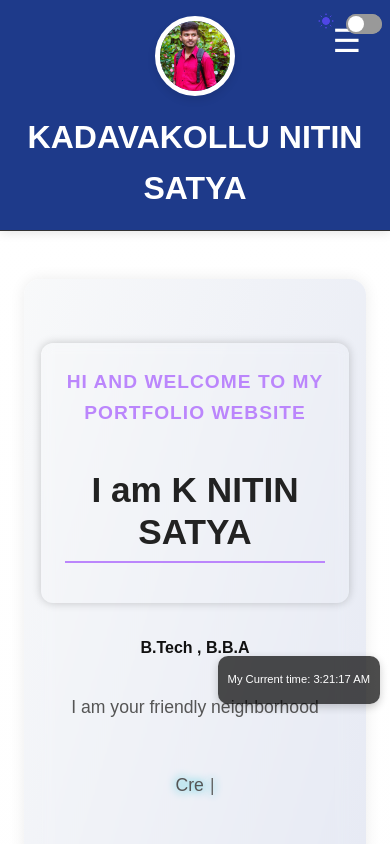
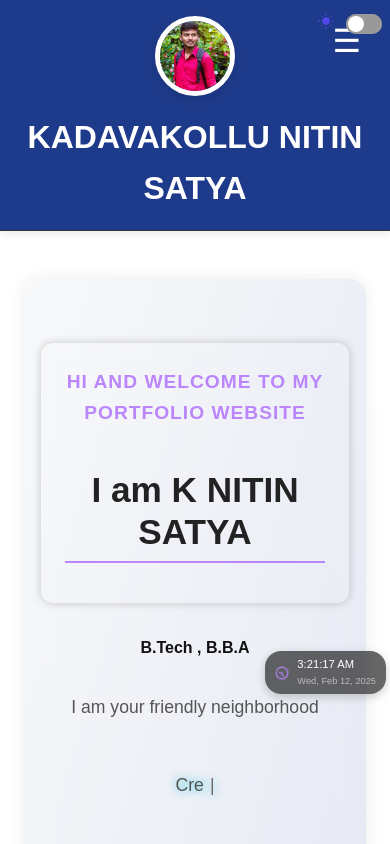
Before and after one commit to nitinsatya2520/portfolio, a React (Create React App) app: page /hero in a window 390 px wide. Shown: the top 844 px of the page. Built offline with nearby package versions, Linux system fonts and the light colour scheme; no server answers.

Commit message:
first commit

```diff
--- a/package.json
+++ b/package.json
@@ -11,6 +11,7 @@
     "axios": "^1.7.2",
     "emailjs-com": "^3.2.0",
     "framer-motion": "^12.19.2",
+    "lucide-react": "^0.525.0",
     "react": "^18.3.1",
     "react-dom": "^18.3.1",
     "react-icons": "^5.2.1",
--- a/src/components/Bar.css
+++ b/src/components/Bar.css
@@ -10,7 +10,6 @@
   align-items: flex-start;
   z-index: 1000;
   transition: background-color 0.3s ease;
-
   animation: slideInLeft 0.6s ease-out;
 }
 
@@ -79,15 +78,9 @@
   color: #34d399;
 }
 
-
-@media (max-width: 480px) {
+/* Hide on screens <= 768px */
+@media (max-width: 768px) {
   .bar {
-    display: none;
+    display: none !important;
   }
 }
-
-@media (max-with: 768px) {
-  .bar {
-    display: none;
-  }
-}
--- a/src/components/Preloader.css
+++ b/src/components/Preloader.css
@@ -1,4 +1,6 @@
-.preloader {
+/* src/components/Preloader.css */
+
+.preloader-container {
   position: fixed;
   top: 0;
   left: 0;
@@ -8,28 +10,34 @@
   display: flex;
   justify-content: center;
   align-items: center;
+  flex-wrap: wrap;
+  gap: 1.5rem;
   z-index: 9999;
-  animation: fadeOut 0.6s ease-out forwards;
-  animation-delay: 2s;
+  overflow: hidden;
+  animation: fadeOutContainer 0.5s ease-out 5.5s forwards;
 }
 
-.spinner {
-  width: 60px;
-  height: 60px;
-  border: 6px solid #ffffff30;
-  border-top: 6px solid #bb86fc; /* Accent color */
-  border-radius: 50%;
-  animation: spin 1s linear infinite;
+.zoom-text {
+  font-size: 2.5rem;
+  font-weight: bold;
+  color: #bb86fc;
+  animation: fadeZoom 0.5s ease-in-out;
 }
 
-/* Spin animation */
-@keyframes spin {
-  0% { transform: rotate(0deg); }
-  100% { transform: rotate(360deg); }
+/* Fade + Zoom Out */
+@keyframes fadeZoom {
+  0% {
+    opacity: 1;
+    transform: scale(1);
+  }
+  100% {
+    opacity: 0;
+    transform: scale(3);
+  }
 }
 
-/* Fade out animation */
-@keyframes fadeOut {
+/* Fade out full preloader */
+@keyframes fadeOutContainer {
   to {
     opacity: 0;
     visibility: hidden;
--- a/src/components/Preloader.js
+++ b/src/components/Preloader.js
@@ -1,11 +1,24 @@
 // src/components/Preloader.js
-import React from 'react';
+
+import React, { useEffect, useState } from 'react';
 import './Preloader.css';
 
+const tags = ["Nitin", "Satya", "Developer", "Designer", "Creator", "Engineer", "Techverra"];
+
 const Preloader = () => {
+  const [index, setIndex] = useState(0);
+
+  useEffect(() => {
+    const tagInterval = setInterval(() => {
+      setIndex(prev => (prev + 1) % tags.length);
+    }, 600); // Show each tag for 0.6s
+
+    return () => clearInterval(tagInterval);
+  }, []);
+
   return (
-    <div className="preloader">
-      <div className="spinner"></div>
+    <div className="preloader-container">
+      <div key={index} className="zoom-text">{tags[index]}</div>
     </div>
   );
 };
--- a/src/components/TimeModule.css
+++ b/src/components/TimeModule.css
@@ -1,64 +1,122 @@
-/* General Styles */
 .time-module {
-  background-color: rgba(0, 0, 0, 0.7); /* Dark transparent background for contrast */
-  padding: 40px 20px; /* Adjusted padding for better balance */
+  display: flex;
+  align-items: center;
+  gap: 8px;
+  background-color: rgba(0, 0, 0, 0.6);
+  padding: 8px 14px;
   position: fixed;
-  bottom: 210px;
-  right: 4px; /* Position it on the right side */
-  width: fit-content;
-  border-radius: 75px;
-  box-shadow: 0 4px 12px rgba(0, 0, 0, 0.2);
-  text-align: center;
-  margin: 10px;
-  transition: background-color 0.3s, box-shadow 0.3s;
-  animation: fadeIn 4s ease-in;
+  bottom: 150px;
+  right: 6px;
+  border-radius: 20px;
+  box-shadow: 0 3px 10px rgba(0, 0, 0, 0.2);
+  animation: slideIn 0.6s ease-out;
+  backdrop-filter: blur(5px);
+  transition: transform 0.25s ease-in-out;
+  max-width: 90vw;
 }
 
 .time-module:hover {
-  background-color: rgba(0, 0, 0, 0.85);
-  box-shadow: 0 6px 15px rgba(0, 0, 0, 0.3);
+  transform: scale(1.04);
+  animation: pulse 1.2s infinite;
+  background-color: rgba(0, 0, 0, 0.75);
+  box-shadow: 0 4px 14px rgba(0, 0, 0, 0.3);
 }
 
-.time-module p {
-  font-size: 1.2rem;
+.time-content {
+  display: flex;
+  flex-direction: column;
+}
+
+.time-module .time {
+  font-size: 0.85rem;
   color: #ffffff;
   margin: 0;
-  font-family: 'Arial', sans-serif;
+  font-weight: 500;
 }
 
-/* Mobile Styles */
+.time-module .date {
+  font-size: 0.7rem;
+  color: #bbbbbb;
+  margin: 0;
+}
+
+/* Animations */
+@keyframes slideIn {
+  from {
+    opacity: 0;
+    transform: translateX(40px);
+  }
+  to {
+    opacity: 1;
+    transform: translateX(0);
+  }
+}
+
+@keyframes pulse {
+  0% {
+    box-shadow: 0 0 0 0 rgba(187, 134, 252, 0.4);
+  }
+  70% {
+    box-shadow: 0 0 0 8px rgba(187, 134, 252, 0);
+  }
+  100% {
+    box-shadow: 0 0 0 0 rgba(187, 134, 252, 0);
+  }
+}
+
+/* Clock icon rotation */
+.clock-icon {
+  animation: rotateTick 2s linear infinite;
+  transform-origin: center;
+  width: 16px;
+  height: 16px;
+  color: #bb86fc;
+}
+
+/* Clock rotation animation */
+@keyframes rotateTick {
+  0% {
+    transform: rotate(0deg);
+  }
+  100% {
+    transform: rotate(360deg);
+  }
+}
+
+/* Responsive tweaks */
 @media (max-width: 768px) {
   .time-module {
-    padding: 10px 15px; /* Adjusted padding for better touch interaction */
-      font-size: auto; /* Slightly smaller font size for mobile */
-      bottom: 130px; /* Adjusted position from the bottom */
-      right: 0px; /* Adjusted position from the right */
-      border-radius: 10px; /* Slightly smaller border radius for mobile */
-      box-shadow: 0 3px 8px rgba(0, 0, 0, 0.2); /* Less pronounced shadow for mobile */
+    bottom: 150px;
+    right: 4px;
+    padding: 6px 12px;
+    border-radius: 16px;
   }
 
-.time-module h3 {
-    font-size: 0.8rem; /* Slightly smaller heading for mobile */
-}
+  .time-module .time {
+    font-size: 0.75rem;
+  }
 
-.time-module p {
-    font-size: 0.7rem; /* Slightly smaller paragraph text */
-}
+  .time-module .date {
+    font-size: 0.6rem;
+  }
+
+  .clock-icon {
+    width: 14px;
+    height: 14px;
+  }
 }
 
 @media (max-width: 480px) {
   .time-module {
-    padding: 15px 10px; /* Further reduced padding for very small screens */
-    font-size: 0.9rem; /* Smaller font size for very small screens */
+    bottom: 150px;
+    padding: 5px 10px;
+  }
+
+  .time-module .time {
+    font-size: 0.7rem;
+  }
+
+  .time-module .date {
+    font-size: 0.58rem;
   }
 }
-
-/* Keyframes for fade-in animation */
-@keyframes fadeIn {
-  from {
-    opacity: 0;
-  }
-  to {
-    opacity: 1;
-  }
-}
--- a/src/components/TimeModule.js
+++ b/src/components/TimeModule.js
@@ -1,5 +1,8 @@
+// src/components/TimeModule.js
+
 import React, { useState, useEffect } from 'react';
 import './TimeModule.css';
+import { Clock } from 'lucide-react';
 
 const TimeModule = () => {
   const [currentTime, setCurrentTime] = useState(new Date());
@@ -9,15 +12,25 @@ const TimeModule = () => {
       setCurrentTime(new Date());
     }, 1000);
 
-    return () => {
-      clearInterval(timer);
-    };
+    return () => clearInterval(timer);
   }, []);
+
+  const formattedTime = currentTime.toLocaleTimeString();
+  const formattedDate = currentTime.toLocaleDateString(undefined, {
+    weekday: 'short',
+    year: 'numeric',
+    month: 'short',
+    day: 'numeric',
+  });
 
   return (
     <div className="time-module">
+      <Clock size={18} color="#bb86fc" className="clock-icon" />
 
-      <p>My Current time: {currentTime.toLocaleTimeString()}</p>
+      <div className="time-content">
+        <p className="time">{formattedTime}</p>
+        <p className="date">{formattedDate}</p>
+      </div>
     </div>
   );
 };
--- a/src/components/WeatherModule.css
+++ b/src/components/WeatherModule.css
@@ -1,64 +1,72 @@
-/* WeatherModule.css */
 .weather-module {
-  background-color: rgba(0, 0, 0, 0.7); /* Keep dark transparent background for contrast */
-  padding: 40px 25px;
+  background-color: rgba(0, 0, 0, 0.7);
+  padding: 12px 18px;
   position: fixed;
-  bottom: 25px;
-  right: 4px; /* Position it on the right side */
+  bottom: 10px;
+  right: 6px;
   width: fit-content;
-  border-radius: 25px;
-  box-shadow: 0 4px 12px rgba(0, 0, 0, 0.2);
+  border-radius: 15px;
+  box-shadow: 0 3px 10px rgba(0, 0, 0, 0.2);
   text-align: center;
-  margin: 10px;
-  transition: background-color 0.3s, box-shadow 0.3s;
-  animation: fadeIn 2s ease-in;
+  margin: 5px;
+  animation: fadeIn 1.5s ease-in;
+  max-width: 90vw;
 }
 
-.weather-module:hover {
-  background-color: rgba(0, 0, 0, 0.85);
-  box-shadow: 0 8px 20px rgba(0, 0, 0, 0.3); /* Enhanced shadow on hover */
-}
-
+/* Compact heading and paragraph */
 .weather-module h3 {
-  font-size: 1.2rem; /* Slightly increased size for headings */
+  font-size: 0.9rem;
   color: #ffffff;
-  margin: 0 0 10px 0;
+  margin: 4px 0;
   font-family: 'Arial', sans-serif;
 }
 
 .weather-module p {
-  font-size: 1rem;
+  font-size: 0.75rem;
   color: #ffffff;
-  margin: 5px 0;
+  margin: 2px 0;
   font-family: 'Arial', sans-serif;
 }
 
-/* Mobile Styles */
+/* Animated clock/weather icon */
+.weather-icon {
+  font-size: 1.5rem;
+  color: #bb86fc;
+  animation: pulse 2s infinite ease-in-out;
+  margin-bottom: 4px;
+}
+
+/* Icon animation */
+@keyframes pulse {
+  0% { transform: scale(1); opacity: 0.8; }
+  50% { transform: scale(1.2); opacity: 1; }
+  100% { transform: scale(1); opacity: 0.8; }
+}
+
+/* Fade in animation for module */
+@keyframes fadeIn {
+  from { opacity: 0; }
+  to { opacity: 1; }
+}
+
+/* Mobile responsiveness */
 @media (max-width: 768px) {
   .weather-module {
-      padding: 10px 15px; /* Adjusted padding for better touch interaction */
-      font-size: auto; /* Slightly smaller font size for mobile */
-      bottom: 30px; /* Adjusted position from the bottom */
-      right: 0px; /* Adjusted position from the right */
-      border-radius: 10px; /* Slightly smaller border radius for mobile */
-      box-shadow: 0 3px 8px rgba(0, 0, 0, 0.2); /* Less pronounced shadow for mobile */
+    padding: 8px 12px;
+    border-radius: 10px;
+    bottom: 20px;
+    right: 4px;
+  }
+
+  .weather-icon {
+    font-size: 1.2rem;
   }
 
   .weather-module h3 {
-      font-size: 0.8rem; /* Slightly smaller heading for mobile */
+    font-size: 0.75rem;
   }
 
   .weather-module p {
-      font-size: 0.7rem; /* Slightly smaller paragraph text */
+    font-size: 0.65rem;
   }
 }
-
-/* Keyframes for fade-in animation */
-@keyframes fadeIn {
-  from {
-      opacity: 0;
-  }
-  to {
-      opacity: 1;
-  }
-}
--- a/src/components/WeatherModule.js
+++ b/src/components/WeatherModule.js
@@ -1,6 +1,7 @@
 import React, { useState, useEffect } from 'react';
 import axios from 'axios';
 import './WeatherModule.css';
+import { WiDaySunny, WiCloud, WiRain, WiSnow, WiThunderstorm } from 'react-icons/wi';
 
 const WeatherModule = ({ apiKey }) => {
   const [weatherData, setWeatherData] = useState(null);
@@ -38,7 +39,7 @@ const WeatherModule = ({ apiKey }) => {
           }
         );
       } else {
-        setError('Geolocation is not supported by this browser.');
+        setError('Geolocation not supported.');
         setLoading(false);
       }
     };
@@ -46,25 +47,37 @@ const WeatherModule = ({ apiKey }) => {
     getLocation();
   }, [apiKey]);
 
-  if (loading) {
-    return <p>Loading weather...</p>;
-  }
-
-  if (error) {
-    return <p>{error}</p>;
-  }
-
-  if (!weatherData) {
-    return <p>No weather data available.</p>;
-  }
+  if (loading) return <p>Loading weather...</p>;
+  if (error) return <p>{error}</p>;
+  if (!weatherData) return <p>No weather data available.</p>;
 
   const { main: { temp }, weather } = weatherData;
+  const condition = weather[0].main;
+
+  // Pick icon
+  const getIcon = () => {
+    switch (condition) {
+      case 'Clear':
+        return <WiDaySunny className="weather-icon" />;
+      case 'Clouds':
+        return <WiCloud className="weather-icon" />;
+      case 'Rain':
+        return <WiRain className="weather-icon" />;
+      case 'Snow':
+        return <WiSnow className="weather-icon" />;
+      case 'Thunderstorm':
+        return <WiThunderstorm className="weather-icon" />;
+      default:
+        return <WiDaySunny className="weather-icon" />;
+    }
+  };
 
   return (
     <div className="weather-module">
+      {getIcon()}
       <h3>Weather at your location</h3>
       <p>Temperature: {temp} °C</p>
-      <p>Description: {weather[0].description}</p>
+      <p>{weather[0].description}</p>
     </div>
   );
 };
```
Also changed, not shown: 1 other file (tests, documents, lock files or other folders).
